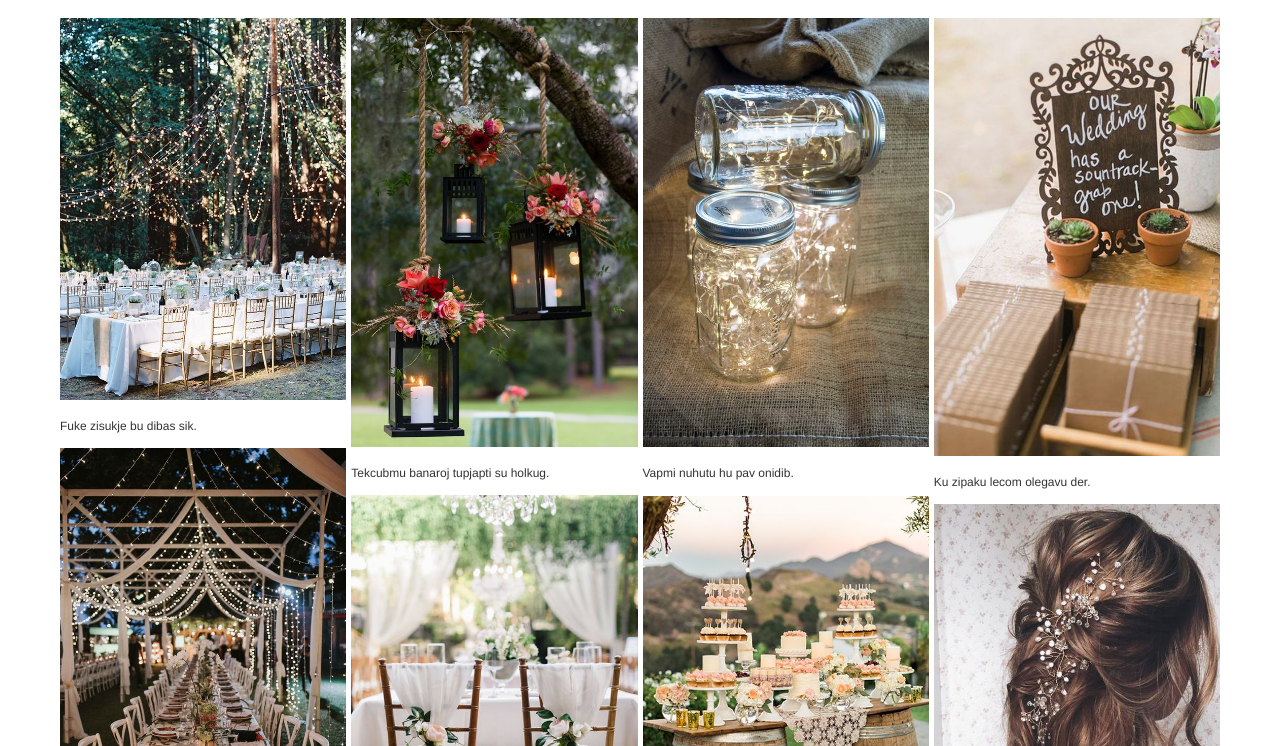
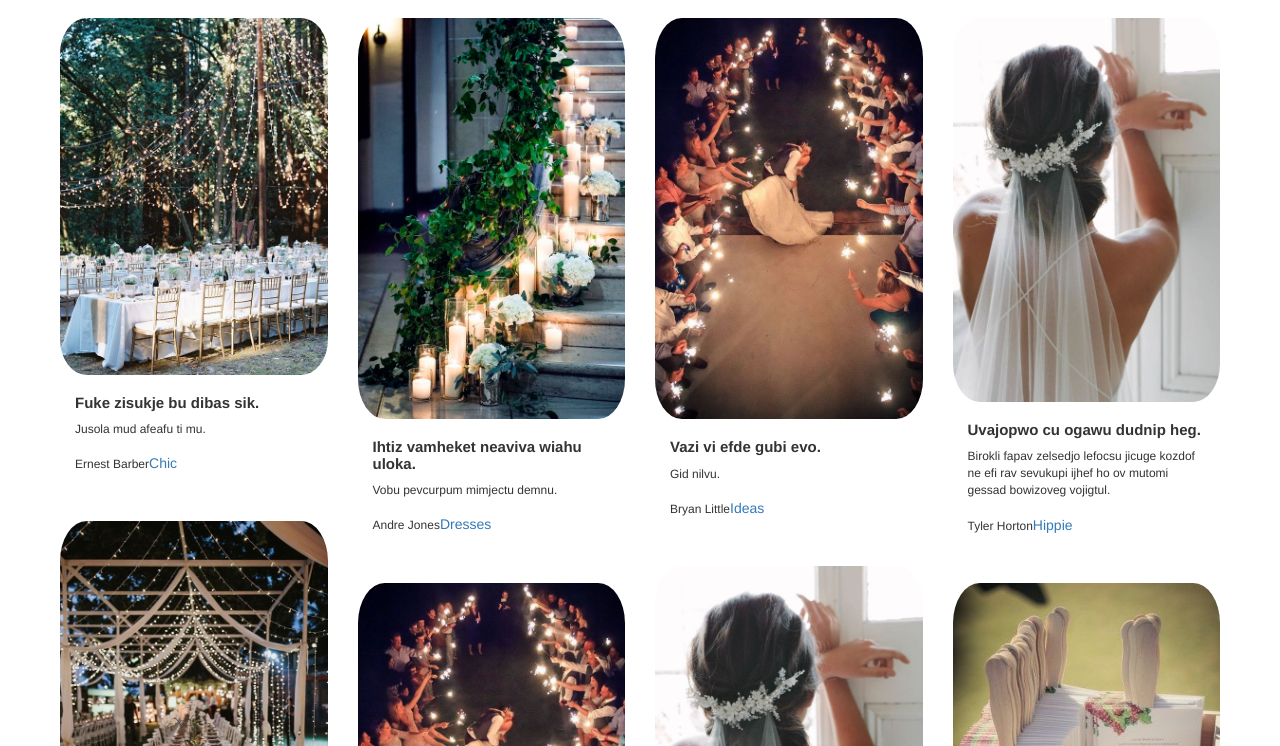
Before and after one commit to triniff/pinterest-lab, a website: page index.html in a window 1280 px wide. Shown: the part 54-800 px from the top of the page. Drawn offline with nearby package versions, Linux system fonts and the light colour scheme; files that its build step writes are made by us from their sources.

Commit message:
creando galeria

```diff
--- a/assets/js/main.js
+++ b/assets/js/main.js
@@ -1,6 +1,22 @@
 $(document).ready(function() {
+	var titulo, descrp, user, imagen, hashtag;
 	for (var i = 0; i < 20; i++) {
-		console.log(data[i].title);
-		$('.cont-img').append('<div class="item-pint"><img src="dist/img/'+ data[i].image_url+'"><h1>' + data[i].title + '</h1></div>');
+		titulo = '<h1>' + data[i].title + '</h1>';
+		descrp = '<p>'+ data[i].description +'</p>';
+		userHash = '<div><h4>' + data[i].user + '</h4><a href="#">' + data[i].hashtag+ '</a></div>';
+		imagen = '<img src="dist/img/'+ data[i].image_url+'">';
+		$('.cont-img').append('<div class="item-pint">'+ imagen +'<div class="text-desc">'+ titulo + descrp + userHash +'</div></div>');
 	}
 });
+
+$(window).scroll(function() {
+   if($(window).scrollTop() + $(window).height() == $(document).height()) {
+      for (var i = 21; i < 40; i++) {
+		titulo = '<h1>' + data[i].title + '</h1>';
+		descrp = '<p>'+ data[i].description +'</p>';
+		userHash = '<div><h4>' + data[i].user + '</h4><a href="#">' + data[i].hashtag+ '</a></div>';
+		imagen = '<img src="dist/img/'+ data[i].image_url+'">';
+		$('.cont-img').append('<div class="item-pint">'+ imagen +'<div class="text-desc">'+ titulo + descrp + userHash +'</div></div>');
+	}
+   }
+});
--- a/assets/sass/_base.scss
+++ b/assets/sass/_base.scss
@@ -4,20 +4,36 @@ body{
 }
 .cont-img{
 	column-width: 250px;
-  	column-gap: 5px;
+  	column-gap: 30px;
   	padding: 0 5px;
-  	font-size: 0;
 }
 .item-pint{
 	position: relative;
     display: inline-block;
     width: 100%;
     height: auto;
-    margin: 0 0 5px 0;
+    margin: 0 0 20px 0;
+    padding-bottom: 20px;
 	img{
 		width: 100%;
+		border-radius: 10%;
 	}
-	h1{
-		font-size: 12px;
+	.text-desc{
+		padding: 0 15px;
+		h1{
+			font-size: 15px;
+			font-weight: bold;
+		}
+		p{
+			font-size: 12px;
+		}
+		h4{
+			font-size: 12px;
+			display: inline-block;
+		}
+		a{
+			display: inline-block;
+		}
 	}
+
 }
```
Also changed, not shown: index.html (+1 -0 lines), dist/css/style.min.css, dist/js/script.js.
